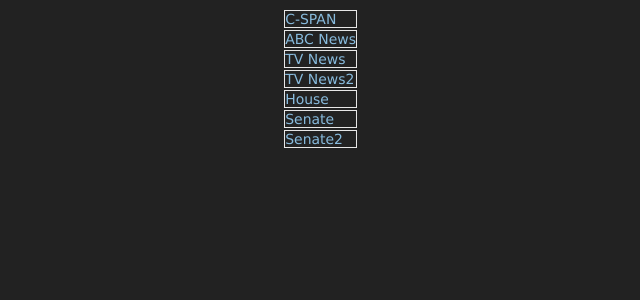
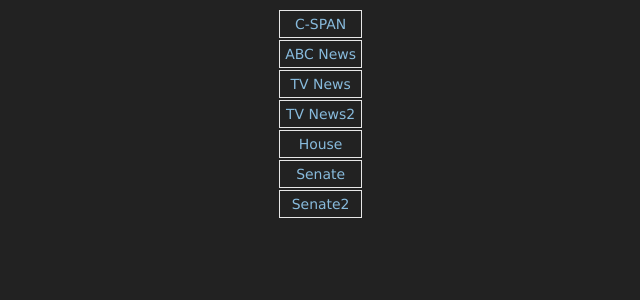
Before and after one commit to danburd/danburd.github.io, a Jekyll site: the page tv.html, which Jekyll copies as it is, in a window 1280 px wide. Shown: the top 300 px of the page, without its empty margins (321-961 px from the left). Built offline with Jekyll 4.4.1, drawn with Linux system fonts in a browser that asks for light colours.

Commit message:
Reverting padding, adding 0px border spacing

```diff
--- a/css/default.css
+++ b/css/default.css
@@ -14,7 +14,8 @@
   text-decoration: underline;
 }
 td {
-  padding: 0px;
+  padding: 5px;
+  border-spacing: 0px
   text-align: left;
   border: 1px solid #e7e7e7;
   font-size: 0.97em;
```
